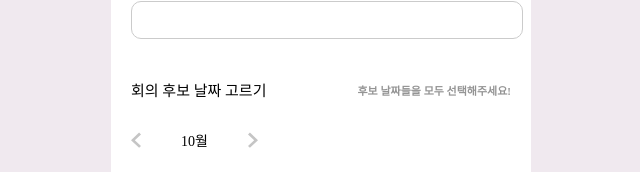
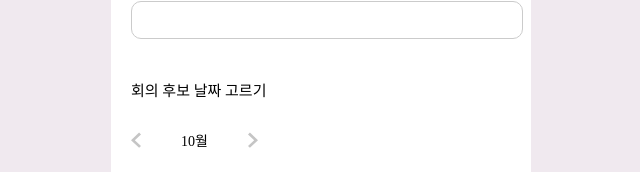
Before and after one commit to kimtaejin3/manaja, a React (Create React App) app: page / in a window 1280 px wide. Shown: the part 154-326 px from the top of the page, without its empty margins (319-959 px from the left). Built offline with nearby package versions, Linux system fonts and the light colour scheme.

Commit message:
update(MeetingDaysField.jsx): 불필요라 판단되는 문구 제거

```diff
--- a/src/components/fields/MeetingDaysField.jsx
+++ b/src/components/fields/MeetingDaysField.jsx
@@ -6,7 +6,6 @@ export default function MeetingDaysField({ sx }) {
     <div style={sx} className={styles.container}>
       <div className={styles.header}>
         <label>회의 후보 날짜 고르기</label>
-        <p>후보 날짜들을 모두 선택해주세요!</p>
       </div>
       <div className={styles.calendarField}>
         <Calendar />
```
